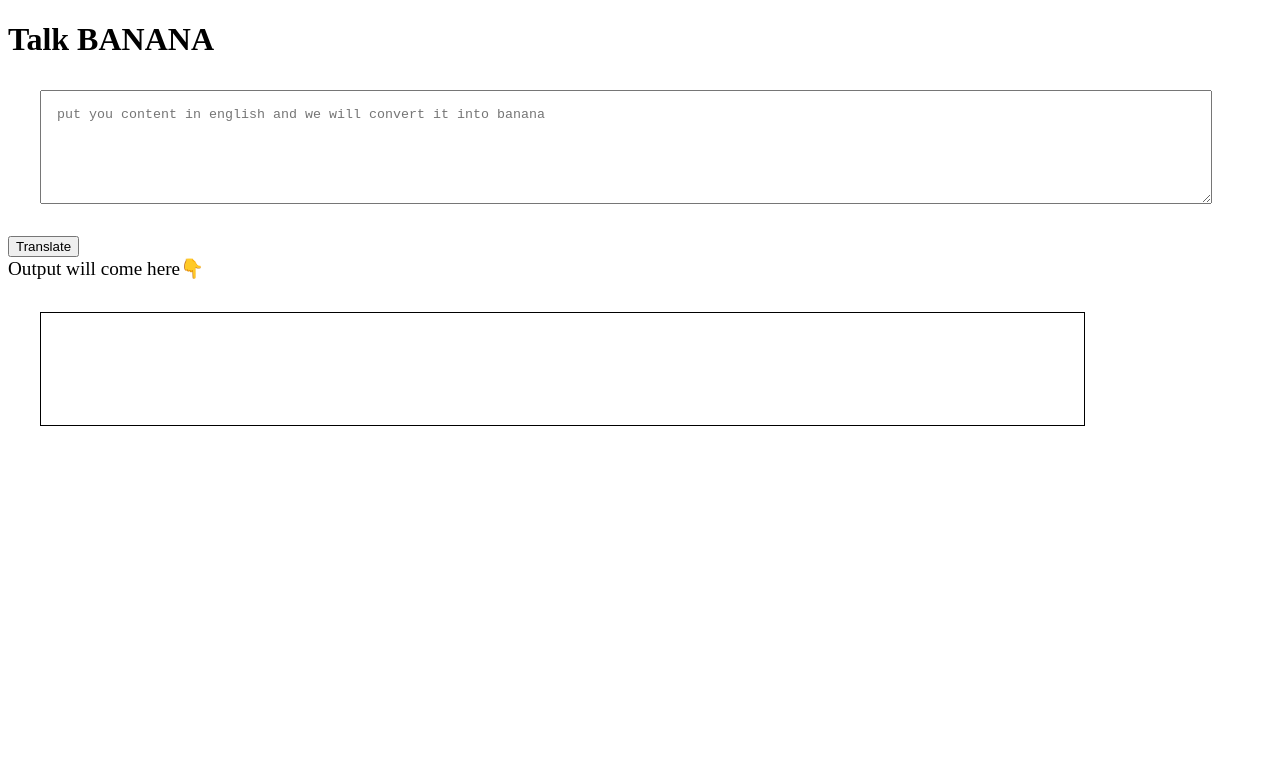
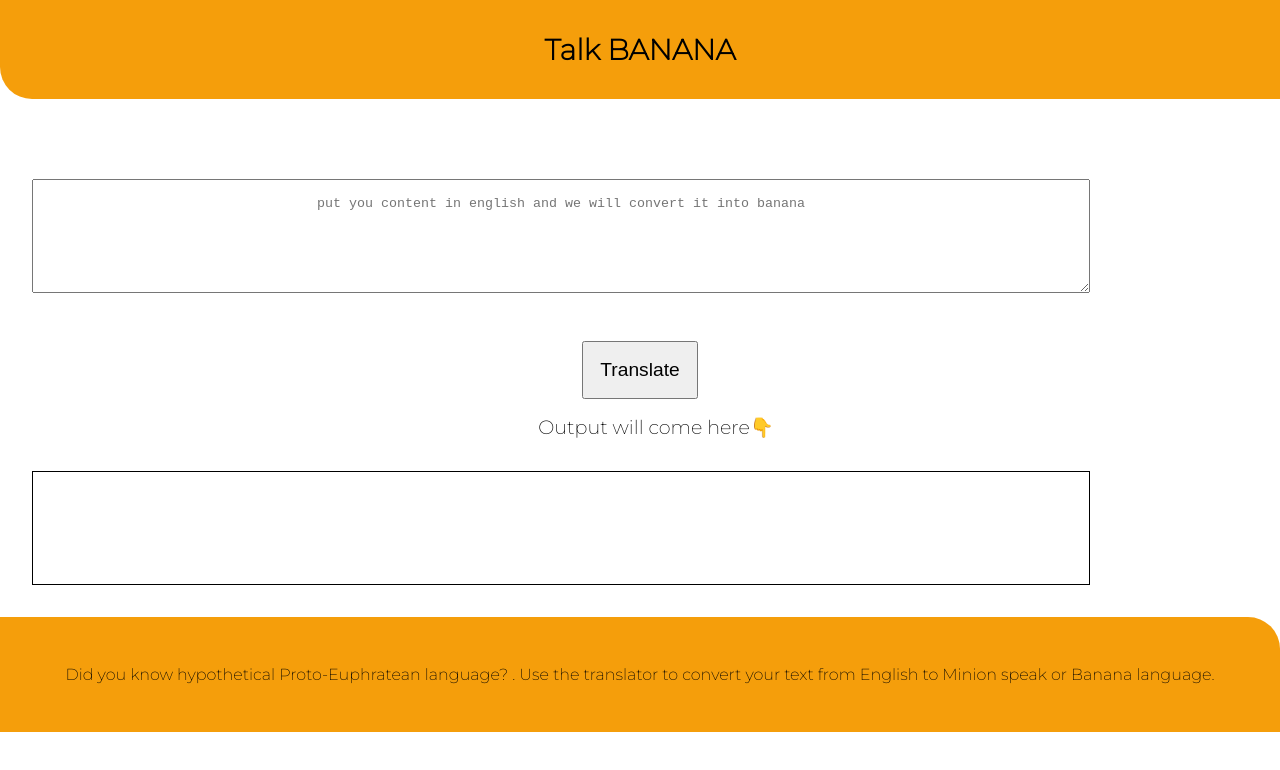
Before and after one commit to Karan-Bharti/Banana-speak, a plain HTML site: page Index.html in a window 1280 px wide. Drawn offline with Linux system fonts and the light colour scheme.

Commit message:
styling done

```diff
--- a/Index.html
+++ b/Index.html
@@ -5,42 +5,32 @@
     <meta http-equiv="X-UA-Compatible" content="IE=edge">
     <meta name="viewport" content="width=device-width, initial-scale=1.0">
     <title>Talk BANANA</title>
-<style>
-
-
-
-textarea{
-
-width: 90%;
-height: 10vh;
-display: block;
-margin: 2rem;
-padding: 1rem;
-
-}
-
-#output {
-    border: 1px solid black;
-    height: 10vh;
-    width: 80%;
-    margin: 2rem;
-    padding: 1rem;
-}
-
-
-
-
-</style>
+    <link href="style.css" rel="stylesheet"/>
 
 </head>
 <body>
+   <nav class="navigation">
 
-        <h1>Talk BANANA</h1>
+
+    <h1 style="text-align: center;"  class="style">Talk BANANA</h1>
+
+    </nav>
+       <div class="major">
         <textarea id="txt-input" placeholder="put you content in english and we will convert it into banana"></textarea>
-    <button  id="btn-translate"> Translate </button>
+    <button class="button" id="btn-translate"> Translate </button>
 
-    <div style="font-size: larger;">Output will come here👇</div>
+    <div class="output-nav" style="font-size: larger;">Output will come here👇</div>
     <div id="output"></div>
+
+
+    <footer class="footer">
+
+        <p> Did you know hypothetical Proto-Euphratean language? . Use the translator
+            to convert your text from English to Minion speak or Banana language.</p>
+    </footer>
+
+
+       </div>
 
     <script src="app.js"  type="text/Javascript" ></script>
 </body>
--- /dev/null
+++ b/style.css
@@ -0,0 +1,68 @@
+@import url('https://fonts.googleapis.com/css2?family=Anton&family=Montserrat:wght@200&display=swap');
+
+body{
+    margin: 0px;
+    font-family: 'Anton', sans-serif;
+font-family: 'Montserrat', sans-serif;
+    color: black;
+}
+
+:root {
+    --primary-color:#F59E0B;
+
+}
+
+.navigation {
+    background-color: var(--primary-color);
+
+    font-size: larger;
+    margin-bottom: 5rem;
+    border-bottom-left-radius: 2rem;
+    padding: 0.5rem 0.5rem;
+}
+.major{
+    text-align: center;
+}
+#btn-translate{
+font-size: larger;
+padding: 1rem 1rem;
+margin:  1rem ;
+text-align: center;
+}
+
+
+textarea{
+
+    width: 80%;
+    height: 10vh;
+    display: block;
+    margin: 2rem;
+    padding: 1rem;
+    text-align: center;
+    }
+
+    #output {
+        border: 1px solid black;
+        height: 10vh;
+        width: 80%;
+        margin: 2rem;
+        padding: 1rem;
+    text-align: center;
+    }
+
+.output-nav {
+padding-left: 2rem;
+font-size: larger;
+text-align: center;
+}
+
+
+.button{
+    padding-left: 4 rem;
+}
+    .footer{
+        background-color: var(--primary-color);
+        padding: 2rem 1rem;
+        text-align: center;
+        border-top-right-radius:2rem ;
+    }
```
